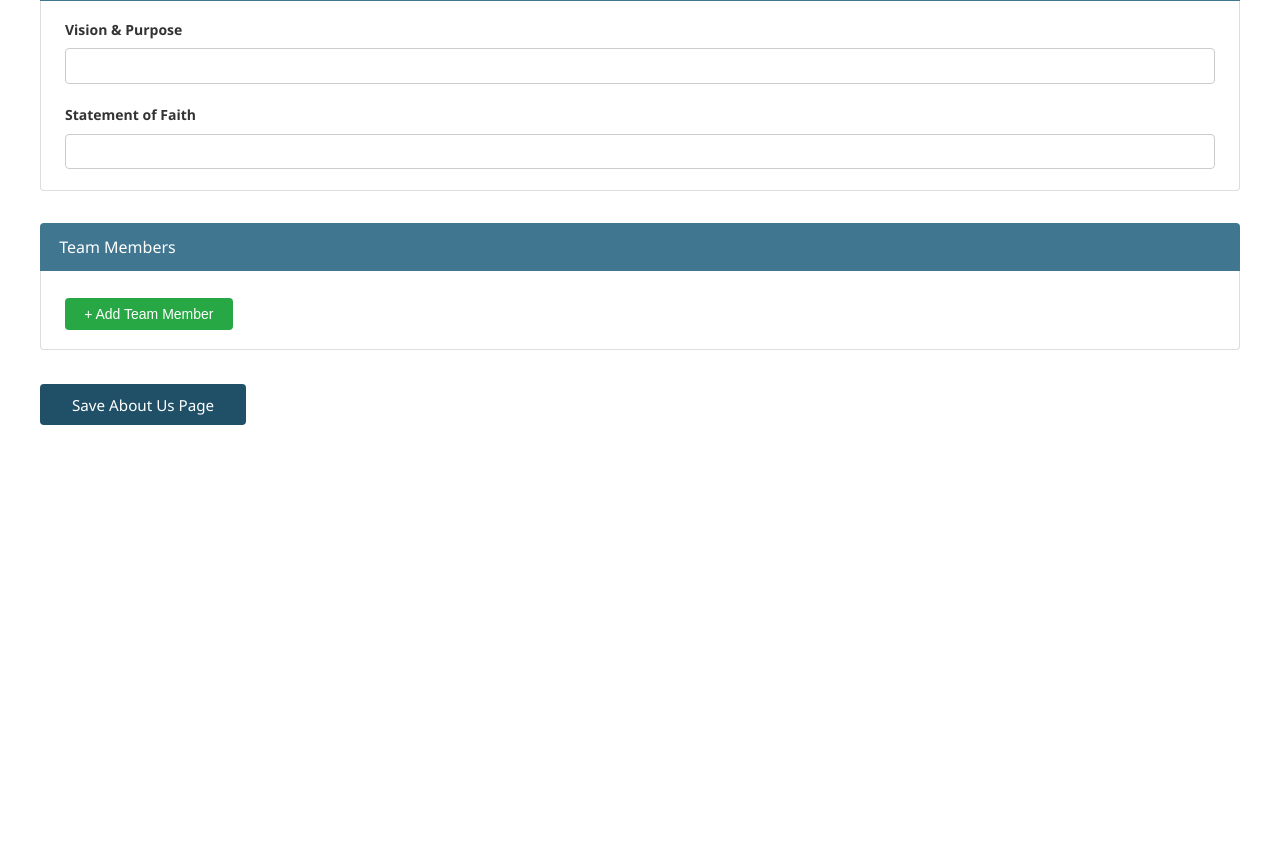
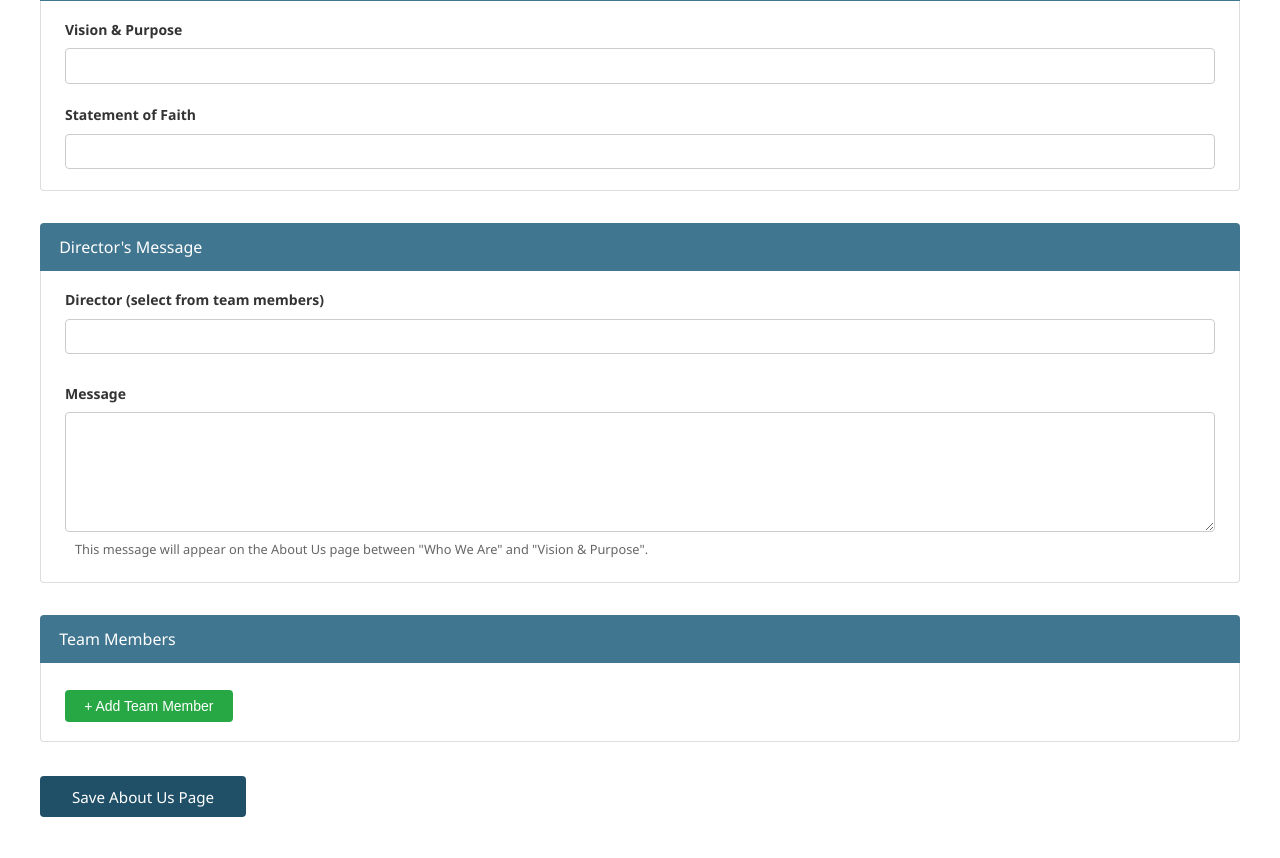
Before and after one commit to Job-Boronsong/torchbearers-mission, a Django app: template core/templates/admin/about_us_combined.html in a window 1280 px wide. Shown: the part 997-1855 px from the top of the page. Before the commit the page ends 1422 px from the top, so only its background shows below. Run offline with Django 5.2, Linux system fonts and the light colour scheme; the template is opened without the code that fills it: most values are stand-ins (such as "Sample title", 1, 10 or a date in 2020); form fields are guessed from the names that the template uses; some libraries are stand-ins or nearby versions.

Commit message:
Add director's message section to the admin interface
Update admin template to include fields for director and their message.

Replit-Commit-Author: Agent
Replit-Commit-Session-Id: 797bcafd-62d9-498e-90d0-4787b3a5d2ed
Replit-Commit-Checkpoint-Type: full_checkpoint
Replit-Commit-Event-Id: 9382e686-7854-4bd3-a3c2-c8732ed8ff17
Replit-Commit-Screenshot-Url: https://storage.googleapis.com/screenshot-production-us-central1/0306c3d6-aa6d-4dc5-83b7-60c897e28f32/797bcafd-62d9-498e-90d0-4787b3a5d2ed/Tfvg4lu
Replit-Helium-Checkpoint-Created: true

```diff
--- a/core/templates/admin/about_us_combined.html
+++ b/core/templates/admin/about_us_combined.html
@@ -107,7 +107,32 @@
   </div>
 
   <!-- ═══════════════════════════════════════════════
-       SECTION 4 — TEAM MEMBERS
+       SECTION 4 — DIRECTOR'S MESSAGE
+  ═══════════════════════════════════════════════ -->
+  <div class="module" style="margin-bottom:2rem;">
+    <h2 style="background:#417690;color:#fff;padding:.8rem 1.2rem;margin:0;font-size:1rem;border-radius:4px 4px 0 0;">
+      Director's Message
+    </h2>
+    <div style="padding:1.2rem 1.5rem;border:1px solid #ddd;border-top:none;border-radius:0 0 4px 4px;">
+
+      <div class="form-row" style="margin-bottom:1.2rem;">
+        <label style="display:block;font-weight:600;margin-bottom:.4rem;">Director (select from team members)</label>
+        {{ mv_form.director }}
+        <p class="help" style="font-size:.8rem;margin-top:.3rem;">{{ mv_form.director.help_text }}</p>
+        {% if mv_form.director.errors %}<p style="color:red;">{{ mv_form.director.errors }}</p>{% endif %}
+      </div>
+
+      <div class="form-row">
+        <label style="display:block;font-weight:600;margin-bottom:.4rem;">Message</label>
+        {{ mv_form.director_message }}
+        <p class="help" style="font-size:.8rem;margin-top:.3rem;">This message will appear on the About Us page between "Who We Are" and "Vision &amp; Purpose".</p>
+        {% if mv_form.director_message.errors %}<p style="color:red;">{{ mv_form.director_message.errors }}</p>{% endif %}
+      </div>
+    </div>
+  </div>
+
+  <!-- ═══════════════════════════════════════════════
+       SECTION 5 — TEAM MEMBERS
   ═══════════════════════════════════════════════ -->
   <div class="module" style="margin-bottom:2rem;">
     <h2 style="background:#417690;color:#fff;padding:.8rem 1.2rem;margin:0;font-size:1rem;border-radius:4px 4px 0 0;">
```
Also changed, not shown: 1 other file.
